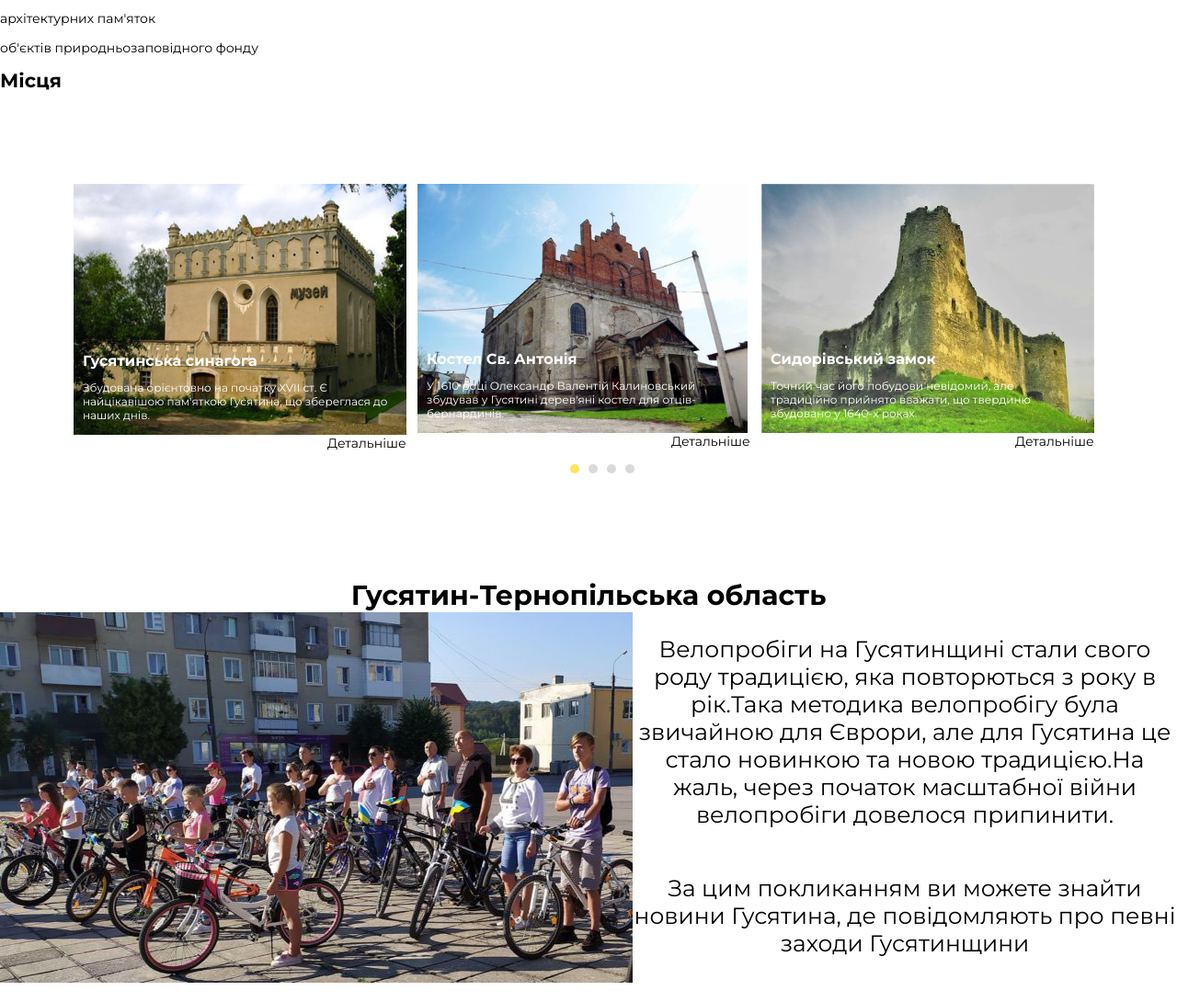
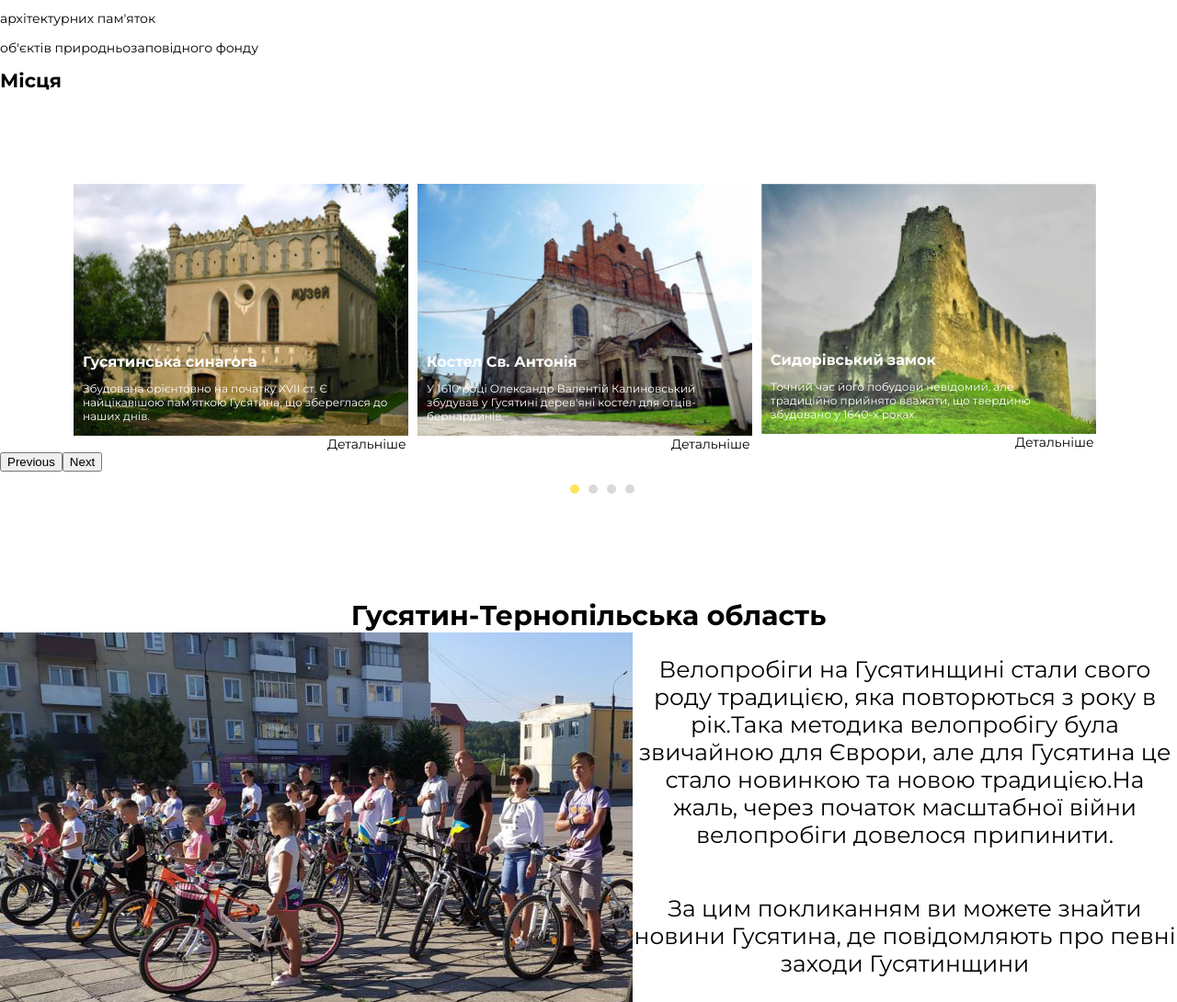
Before and after one commit to Kximikx/ukraineproject, a PHP site: page / in a window 1280 px wide. Shown: the part 1836-2926 px from the top of the page at 92% size. Run offline with PHP 8.4, Linux system fonts and the light colour scheme.

Commit message:
добавлено кнопки для слайдера

```diff
--- a/css/main.css
+++ b/css/main.css
@@ -200,6 +200,9 @@ header,
 .places_item:last-child {
     margin-right: 0;
 }
+.places_img img {
+    width: 100%;
+}
 .places_text {
     position: absolute;
     left: 10px;
--- a/index.html
+++ b/index.html
@@ -106,7 +106,11 @@
                     </div>
                </div>
             </div>
-            <div class="slider_dots"></div>
+            <div class="slider_controls">
+                <div class="slider_buttons"></div>
+                <div class="slider_dots"></div>
+            </div>
+
         </div>
     </section>
 
--- a/js/main.js
+++ b/js/main.js
@@ -5,6 +5,7 @@ $(document).ready(function(){
     slidesToScroll: 1,
     dots: true,
     appendDots:('.slider_dots'),
-    arrows: false
+    arrows: true,
+    appendArrows:('.slider_buttons')
     });
 });
```
